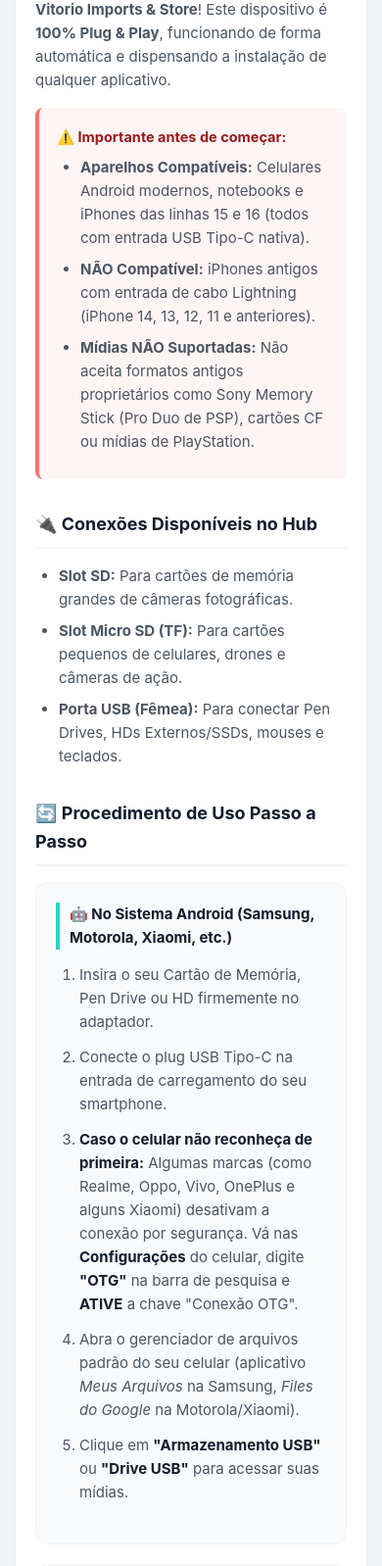
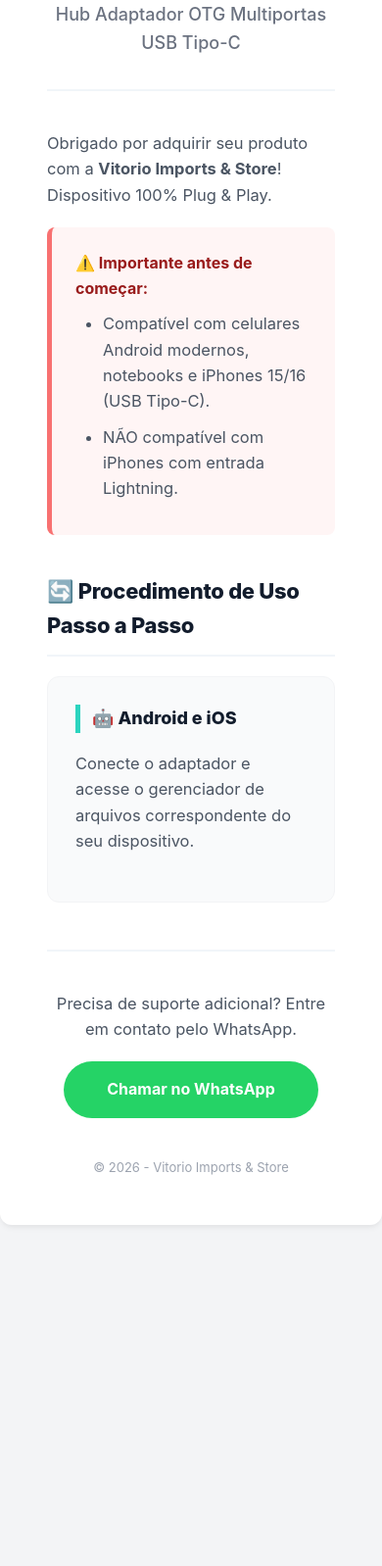
Before and after one commit to vitoriostorebr/manual-leitor-otg, a plain HTML site: page index.html in a window 390 px wide. Shown: the part 384-1982 px from the top of the page at 98% size. After the commit the page ends 1682 px from the top, so only its background shows below. Drawn offline with Linux system fonts and the light colour scheme.

Commit message:
Update index.html

```diff
--- a/index.html
+++ b/index.html
@@ -6,10 +6,10 @@
     <title>Manual Hub Adaptador OTG Tipo-C - Vitorio Imports & Store</title>
     <style>
         :root {
-            --primary: #121c2c; /* Azul escuro dominante do logo */
-            --accent: #2cd4bf;  /* Verde-água/Ciano do logo */
-            --bg: #f3f4f6;      /* Cinza claro do fundo padrão */
-            --card: #ffffff;    /* Fundo branco do bloco centralizado */
+            --primary: #121c2c;
+            --accent: #2cd4bf;
+            --bg: #f3f4f6;
+            --card: #ffffff;
             --text: #374151;
             --alert-bg: #fff5f5;
             --alert-border: #f87171;
@@ -18,132 +18,51 @@
             --info-border: #4ade80;
             --info-text: #166534;
         }
-
         * { box-sizing: border-box; margin: 0; padding: 0; }
-
-        /* Fundo e estrutura idênticos ao padrão do seu site Fire Stick */
-        body { font-family: -apple-system, BlinkMacSystemFont, "Segoe UI", Roboto, Helvetica, Arial, sans-serif; background-color: var(--bg); color: var(--text); line-height: 1.6; padding: 40px 0; }
-
-        /* Bloco principal centralizado com largura de 800px igual ao exemplo */
-        .container { max-width: 800px; margin: 0 auto; background: var(--card); padding: 40px; border-radius: 12px; box-shadow: 0 4px 6px -1px rgba(0,0,0,0.05), 0 2px 4px -1px rgba(0,0,0,0.03); }
-
-        @media (max-width: 840px) {
-            body { padding: 16px 0; }
-            .container { margin: 0 16px; padding: 24px 20px; }
-        }
-
-        /* Header Alinhado com o Logotipo Enviado */
-        .header { text-align: center; margin-bottom: 32px; border-bottom: 2px solid #f1f5f9; padding-bottom: 24px; }
-        .logo-img { max-width: 140px; height: auto; margin-bottom: 16px; }
-        .header h1 { font-size: 24px; color: var(--primary); margin-top: 4px; font-weight: 800; letter-spacing: -0.5px; }
-        .subtitle { font-size: 15px; color: #6b7280; font-weight: 500; margin-top: 6px; }
-
-        h2 { font-size: 18px; font-weight: 700; color: var(--primary); margin: 32px 0 16px 0; border-bottom: 2px solid #f1f5f9; padding-bottom: 8px; }
-
-        .alert-box { background-color: var(--alert-bg); border-left: 4px solid var(--alert-border); color: var(--alert-text); padding: 18px; border-radius: 8px; margin-bottom: 24px; font-size: 14.5px; }
-        .info-box { background-color: var(--info-bg); border-left: 4px solid var(--info-border); color: var(--info-text); padding: 18px; border-radius: 8px; margin-bottom: 24px; font-size: 14.5px; }
-
-        p { font-size: 15px; margin-bottom: 16px; color: #4b5563; }
-        ul { margin-left: 24px; margin-bottom: 20px; font-size: 15px; color: #4b5563; }
-        li { margin-bottom: 8px; }
-
-        ol { margin-left: 24px; margin-bottom: 20px; font-size: 15px; color: #4b5563; }
-        ol li { margin-bottom: 12px; }
-        ol li strong { color: var(--primary); }
-
-        .step-section { background: #f9fafb; padding: 20px; border-radius: 12px; margin-bottom: 20px; border: 1px solid #f3f4f6; }
-        .step-title { font-size: 15px; font-weight: bold; color: var(--primary); margin-bottom: 14px; border-left: 4px solid var(--accent); padding-left: 10px; }
-
-        /* Seção de Suporte no padrão profissional limpo */
-        .footer-notice { border-top: 2px solid #f1f5f9; padding-top: 32px; text-align: center; margin-top: 40px; }
-        .footer-notice p { font-size: 15px; color: #374151; margin-bottom: 20px; font-weight: 500; }
-
-        .btn-whatsapp { display: inline-flex; align-items: center; justify-content: center; background-color: #25d366; color: white; text-decoration: none; padding: 14px 36px; border-radius: 9999px; font-weight: bold; font-size: 15px; box-shadow: 0 4px 10px -1px rgba(37, 211, 102, 0.3); transition: transform 0.2s; }
-        .btn-whatsapp:active { transform: scale(0.98); }
-
-        .copyright { text-align: center; font-size: 12px; color: #9ca3af; margin-top: 32px; }
+        body { font-family: -apple-system, BlinkMacSystemFont, "Segoe UI", Roboto, Helvetica, Arial, sans-serif; background-color: var(--bg); color: var(--text); line-height: 1.6; padding: 48px 0; }
+        .container { max-width: 800px; margin: 0 auto; background: var(--card); padding: 48px; border-radius: 12px; box-shadow: 0 4px 6px -1px rgba(0,0,0,0.05), 0 2px 4px -1px rgba(0,0,0,0.03); }
+        .header { text-align: center; margin-bottom: 40px; border-bottom: 2px solid #f1f5f9; padding-bottom: 32px; }
+        .logo-img { max-width: 160px; height: auto; margin-bottom: 16px; }
+        .header h1 { font-size: 28px; color: var(--primary); margin-top: 8px; font-weight: 800; letter-spacing: -0.5px; }
+        .subtitle { font-size: 18px; color: #6b7280; font-weight: 500; margin-top: 8px; }
+        h2 { font-size: 22px; font-weight: 800; color: var(--primary); margin: 40px 0 20px 0; border-bottom: 2px solid #f1f5f9; padding-bottom: 12px; letter-spacing: -0.3px; }
+        .alert-box { background-color: var(--alert-bg); border-left: 5px solid var(--alert-border); color: var(--alert-text); padding: 24px; border-radius: 8px; margin-bottom: 32px; font-size: 16px; }
+        .info-box { background-color: var(--info-bg); border-left: 5px solid var(--info-border); color: var(--info-text); padding: 24px; border-radius: 8px; margin-bottom: 32px; font-size: 16px; }
+        p { font-size: 16.5px; margin-bottom: 20px; color: #4b5563; }
+        ul, ol { margin-left: 28px; margin-bottom: 24px; font-size: 16.5px; color: #4b5563; }
+        li { margin-bottom: 10px; }
+        .step-section { background: #f9fafb; padding: 28px; border-radius: 12px; margin-bottom: 24px; border: 1px solid #f3f4f6; }
+        .step-title { font-size: 18px; font-weight: 800; color: var(--primary); margin-bottom: 18px; border-left: 5px solid var(--accent); padding-left: 12px; }
+        .footer-notice { border-top: 2px solid #f1f5f9; padding-top: 40px; text-align: center; margin-top: 48px; }
+        .btn-whatsapp { display: inline-flex; align-items: center; justify-content: center; background-color: #25d366; color: white; text-decoration: none; padding: 16px 44px; border-radius: 9999px; font-weight: bold; font-size: 16px; }
+        .copyright { text-align: center; font-size: 13px; color: #9ca3af; margin-top: 40px; }
     </style>
 </head>
 <body>
-
 <div class="container">
-    <!-- Header com Logotipo Oficial -->
     <div class="header">
         <img src="logo.png" alt="Vitorio Imports & Store" class="logo-img">
         <h1>Guia de Configuração e Uso</h1>
         <div class="subtitle">Hub Adaptador OTG Multiportas USB Tipo-C</div>
     </div>
-
-    <p>Obrigado por adquirir seu produto com a <strong>Vitorio Imports & Store</strong>! Este dispositivo é <strong>100% Plug & Play</strong>, funcionando de forma automática e dispensando a instalação de qualquer aplicativo.</p>
-
-    <!-- Restrições de Compatibilidade -->
+    <p>Obrigado por adquirir seu produto com a <strong>Vitorio Imports & Store</strong>! Dispositivo 100% Plug & Play.</p>
     <div class="alert-box">
         <strong>⚠️ Importante antes de começar:</strong>
-        <ul style="margin-top: 8px; margin-bottom: 0;">
-            <li><strong>Aparelhos Compatíveis:</strong> Celulares Android modernos, notebooks e iPhones das linhas 15 e 16 (todos com entrada USB Tipo-C nativa).</li>
-            <li><strong>NÃO Compatível:</strong> iPhones antigos com entrada de cabo Lightning (iPhone 14, 13, 12, 11 e anteriores).</li>
-            <li><strong>Mídias NÃO Suportadas:</strong> Não aceita formatos antigos proprietários como Sony Memory Stick (Pro Duo de PSP), cartões CF ou mídias de PlayStation.</li>
+        <ul style="margin-top: 10px; margin-bottom: 0;">
+            <li>Compatível com celulares Android modernos, notebooks e iPhones 15/16 (USB Tipo-C).</li>
+            <li>NÃO compatível com iPhones com entrada Lightning.</li>
         </ul>
     </div>
-
-    <h2>🔌 Conexões Disponíveis no Hub</h2>
-    <ul>
-        <li><strong>Slot SD:</strong> Para cartões de memória grandes de câmeras fotográficas.</li>
-        <li><strong>Slot Micro SD (TF):</strong> Para cartões pequenos de celulares, drones e câmeras de ação.</li>
-        <li><strong>Porta USB (Fêmea):</strong> Para conectar Pen Drives, HDs Externos/SSDs, mouses e teclados.</li>
-    </ul>
-
     <h2>🔄 Procedimento de Uso Passo a Passo</h2>
-
-    <!-- Seção Android -->
     <div class="step-section">
-        <div class="step-title">🤖 No Sistema Android (Samsung, Motorola, Xiaomi, etc.)</div>
-        <ol>
-            <li>Insira o seu Cartão de Memória, Pen Drive ou HD firmemente no adaptador.</li>
-            <li>Conecte o plug USB Tipo-C na entrada de carregamento do seu smartphone.</li>
-            <li><strong>Caso o celular não reconheça de primeira:</strong> Algumas marcas (como Realme, Oppo, Vivo, OnePlus e alguns Xiaomi) desativam a conexão por segurança. Vá nas <strong>Configurações</strong> do celular, digite <strong>"OTG"</strong> na barra de pesquisa e <strong>ATIVE</strong> a chave "Conexão OTG".</li>
-            <li>Abra o gerenciador de arquivos padrão do seu celular (aplicativo <em>Meus Arquivos</em> na Samsung, <em>Files do Google</em> na Motorola/Xiaomi).</li>
-            <li>Clique em <strong>"Armazenamento USB"</strong> ou <strong>"Drive USB"</strong> para acessar suas mídias.</li>
-        </ol>
+        <div class="step-title">🤖 Android e iOS</div>
+        <p>Conecte o adaptador e acesse o gerenciador de arquivos correspondente do seu dispositivo.</p>
     </div>
-
-    <!-- Seção iOS -->
-    <div class="step-section">
-        <div class="step-title">🍏 No Sistema iOS (iPhone 15, 16 ou iPads Tipo-C)</div>
-        <ol>
-            <li>Insira o seu Cartão de Memória, Pen Drive ou HD firmemente no adaptador.</li>
-            <li>Conecte o adaptador na porta USB Tipo-C do seu iPhone ou iPad.</li>
-            <li>Localize e abra o aplicativo nativo da Apple chamado <strong>"ARQUIVOS"</strong> (ícone de uma pasta azul que já vem de fábrica).</li>
-            <li>Na barra de navegação inferior, toque na aba <strong>"Explorar"</strong> (or *Browse*).</li>
-            <li>Na lista de "Locais", logo abaixo de <em>No Meu iPhone</em>, aparecerá o seu dispositivo de armazenamento. Clique nele para gerenciar seus arquivos!</li>
-        </ol>
+    <div class="footer-notice">
+        <p>Precisa de suporte adicional? Entre em contato pelo WhatsApp.</p>
+        <a href="https://wa.me" class="btn-whatsapp" target="_blank">Chamar no WhatsApp</a>
     </div>
-
-    <h2>🛠️ Solução de Problemas (FAQ)</h2>
-
-    <strong>1. Conectei meu HD Externo mas o celular não reconheceu. Por quê?</strong>
-    <div class="info-box" style="margin-top: 6px;">
-        HDs Externos mecânicos de disco rígido muito antigos ou muito grandes necessitam de muita energia elétrica para girar os componentes internos. Como a bateria do celular fornece energia limitada, alguns HDs podem não ligar. Pen drives comuns e HDs modernos do tipo <strong>SSD</strong> funcionam perfeitamente.
-    </div>
-
-    <strong>2. Posso usar as três portas simultaneamente?</strong>
-    <p>Para garantir a estabilidade máxima e proteger seus dados contra conflitos de sistema, o celular processa <strong>um armazenamento por vez</strong>. Conecte apenas um dispositivo por transferência.</p>
-
-    <strong>3. O leitor esquenta durante o uso? É normal?</strong>
-    <p>Sim! Durante grandes transferências de arquivos (como vídeos pesados), o chip interno trabalha em alta performance e transfere o calor para a carcaça do produto. Isso é perfeitamente normal, seguro e indica que o produto está dissipando o calor corretamente.</p>
-
-    <!-- Rodapé de Suporte Oficial Limpo -->
-    <div class="footer-notice">
-        <p>Precisa de suporte adicional? Entre em contato conosco através do nosso Whatsapp.</p>
-        <a href="https://wa.me" class="btn-whatsapp" target="_blank">
-            Chamar no WhatsApp
-        </a>
-    </div>
-
-    <div class="copyright">
-        © 2026 - Vitorio Imports & Store
-    </div>
+    <div class="copyright">© 2026 - Vitorio Imports & Store</div>
 </div>
-
 </body>
 </html>
```
